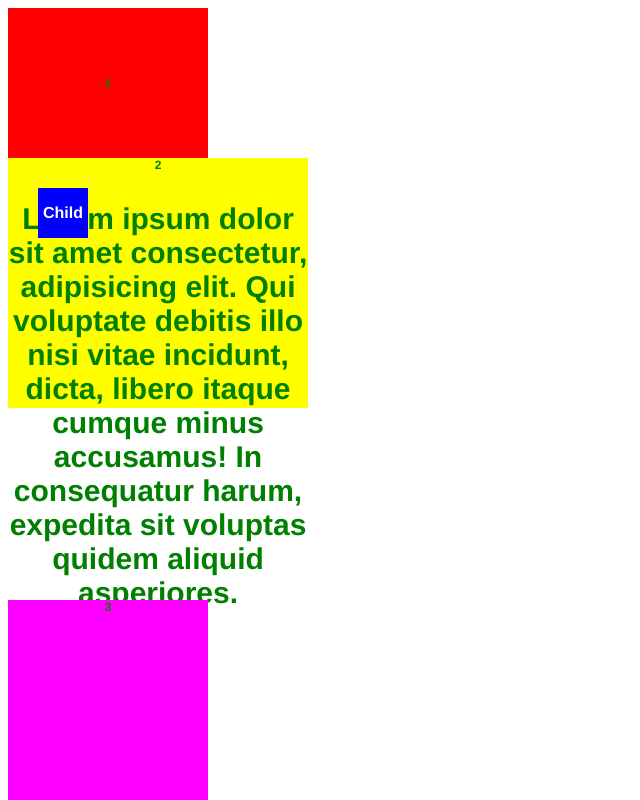
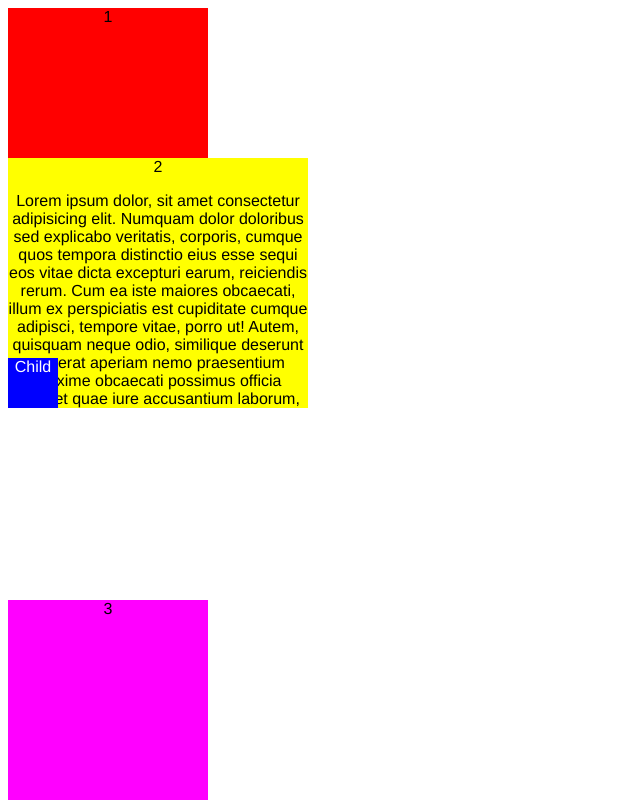
Before and after one commit to ishajahan/Positioning, a plain HTML site: page index.html in a window 1280 px wide. Shown: the whole page, without its empty margins (0-640 px from the left). Drawn offline with Linux system fonts and the light colour scheme.

Commit message:
finishing touches

```diff
--- a/index.html
+++ b/index.html
@@ -9,7 +9,7 @@
   <body>
     <div class="div-1">1</div>
     <div class="div-2">2
-       <p style="font-size:30px;">Lorem ipsum dolor sit amet consectetur, adipisicing elit. Qui voluptate debitis illo nisi vitae incidunt, dicta, libero itaque cumque minus accusamus! In consequatur harum, expedita sit voluptas quidem aliquid asperiores.</p>
+       <p>Lorem ipsum dolor, sit amet consectetur adipisicing elit. Numquam dolor doloribus sed explicabo veritatis, corporis, cumque quos tempora distinctio eius esse sequi eos vitae dicta excepturi earum, reiciendis rerum. Cum ea iste maiores obcaecati, illum ex perspiciatis est cupiditate cumque adipisci, tempore vitae, porro ut! Autem, quisquam neque odio, similique deserunt quaerat aperiam nemo praesentium maxime obcaecati possimus officia eveniet quae iure accusantium laborum, tempore alias? Laboriosam quis hic officia, nesciunt ipsum explicabo. Totam animi placeat quod deserunt, nesciunt inventore impedit architecto, ratione iste aliquid, reiciendis autem alias harum doloremque sed illum corrupti eum explicabo! Rem officia sint ut et provident in eligendi hic. Rerum earum ut, autem ratione, nostrum eos, aspernatur iste error id omnis totam dignissimos? Dignissimos vel quasi aut architecto maxime dicta voluptatibus, ipsum, similique est explicabo ratione odio necessitatibus et aperiam dolor laudantium distinctio, non sapiente corrupti possimus delectus consequatur. Facere quia necessitatibus ducimus iste error.</p>
       <div class="child-div">Child</div>
     </div>
     <div class="div-3">3</div>
--- a/style.css
+++ b/style.css
@@ -1,16 +1,15 @@
 * {
   font-family: Helvetica ;
   text-align: center ;
-  font-size: 12px ;
+  /* font-size: 12px ;
   font-weight: bold;
-  color: green;
+  color: green;*/
 }
 
 .div-1 {
   background-color: red;
   width: 200px ;
   height: 150px ;
-  line-height: 150px ;
 }
 
 .div-2 {
@@ -18,13 +17,13 @@
   width: 300px ;
   height: 250px ;
   position: relative;
+  overflow: hidden;
 }
 
 .div-3 {
   background-color: fuchsia;
   width: 200px ;
   height: 200px ;
-  line-height: 200x ;
   position: absolute;
   bottom: 0;
 }
@@ -33,10 +32,10 @@
   background-color: blue;
   width: 50px ;
   height: 50px ;
-  line-height: 50px ;
   color: white;
   font-size: 16px;
   position: absolute;
-  top: 30px;
-  left: 30px;
+  bottom: 0;
+  /* top: 30px;
+  left: 30px;*/
 }
```
